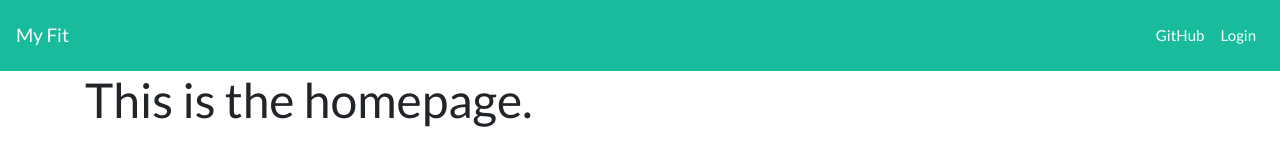
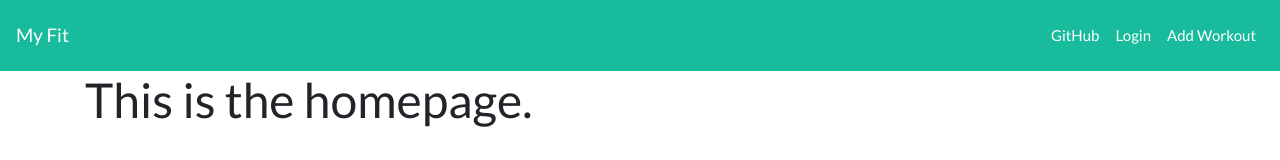
Before and after one commit to lwerner27/exercise-app, a React (Create React App) app in the folder client/: page / in a window 1280 px wide. Shown: the top 160 px of the page. Built offline with nearby package versions, Linux system fonts and the light colour scheme.

Commit message:
Fixed the nav links so it doesn't reload the whole app.

```diff
--- a/client/src/components/CustomNav.js
+++ b/client/src/components/CustomNav.js
@@ -1,4 +1,5 @@
 import React, { Component } from "react";
+import { Link } from "react-router-dom";
 import {
 	Navbar,
 	NavbarBrand,
@@ -28,7 +29,9 @@ export default class CustomNav extends Component {
 		return (
 			<div>
 				<Navbar color="dark" dark expand="md">
-					<NavbarBrand href="/">My Fit</NavbarBrand>
+					<NavbarBrand tag={Link} to="/">
+						My Fit
+					</NavbarBrand>
 					<NavbarToggler onClick={this.toggle} />
 					<Collapse isOpen={this.state.isOpen} navbar>
 						<Nav className="ml-auto" navbar>
@@ -43,6 +46,11 @@ export default class CustomNav extends Component {
 							<NavItem>
 								<NavLink onClick={toggleLogin}>Login</NavLink>
 							</NavItem>
+							<NavItem>
+								<NavLink tag={Link} to="/addworkout">
+									Add Workout
+								</NavLink>
+							</NavItem>
 						</Nav>
 					</Collapse>
 				</Navbar>
```
